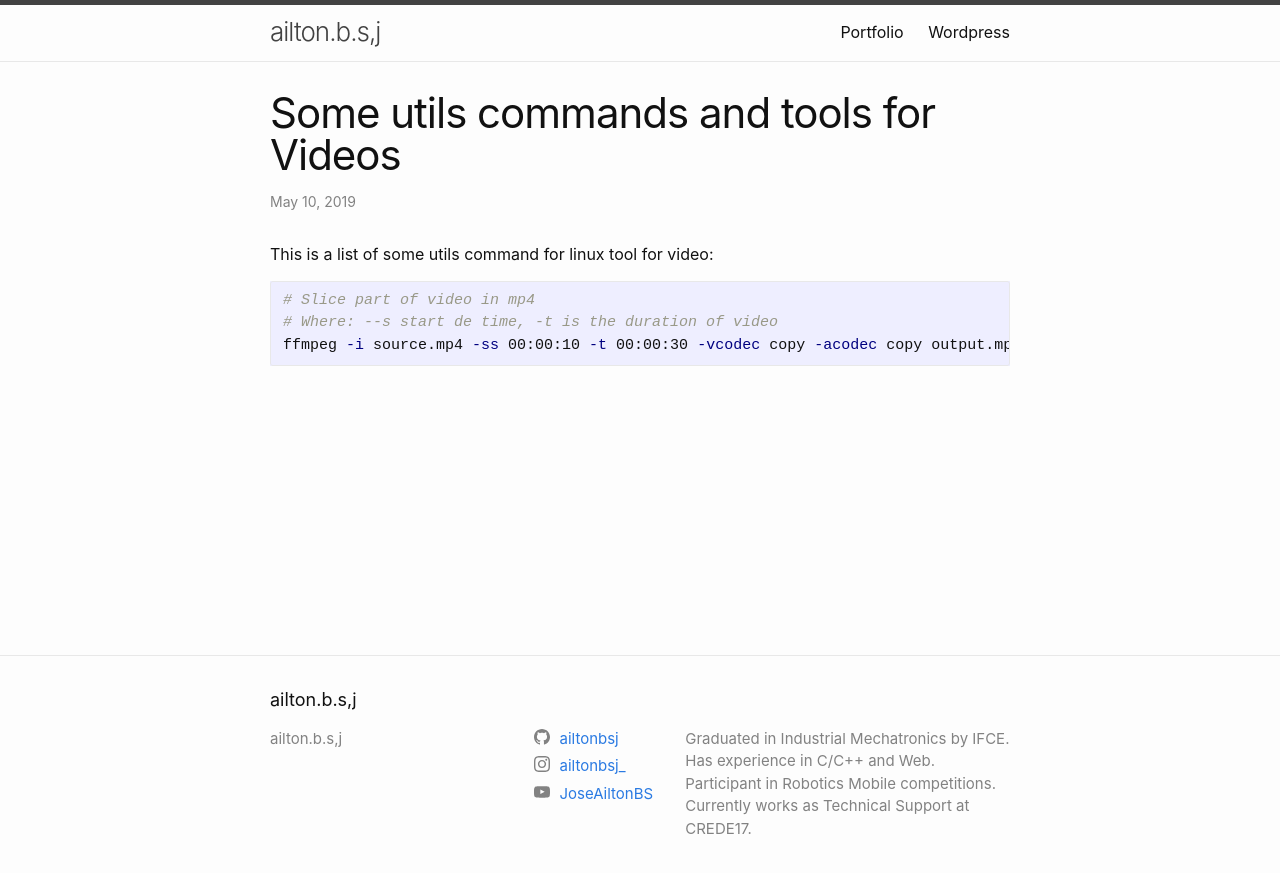
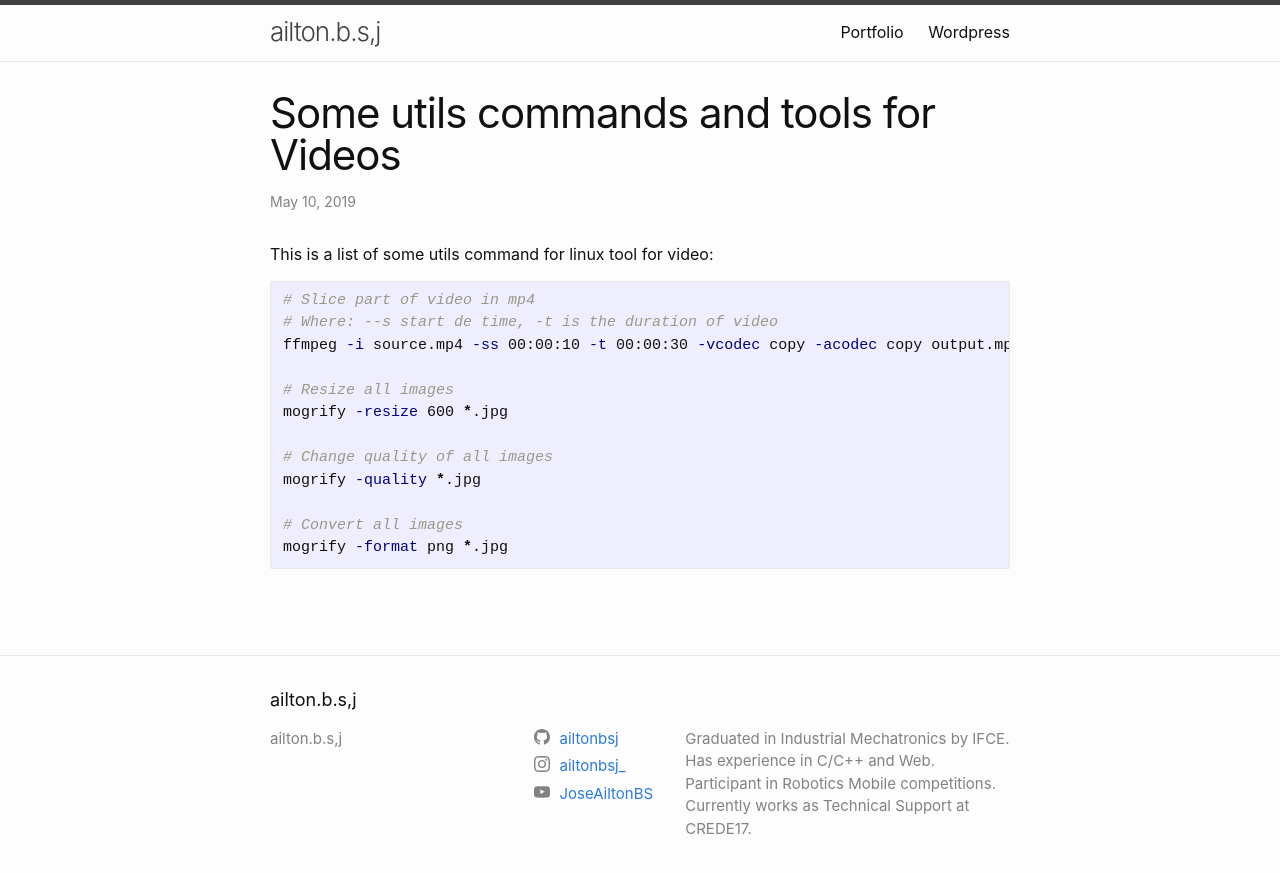
Before and after one commit to ailtonbsj/ailtonbsj.github.io, a Jekyll site: the page built from _posts/2019-05-10-some-utils-commands-and-tool-for-videos.md, in a window 1280 px wide. Shown: the top 873 px of the page. Built offline with Jekyll 4.4.1, drawn with Linux system fonts in a browser that asks for light colours; comment, search, counter and statistics services are not loaded.

Commit message:
resize images

````diff
--- a/_posts/2019-05-10-some-utils-commands-and-tool-for-videos.md
+++ b/_posts/2019-05-10-some-utils-commands-and-tool-for-videos.md
@@ -9,4 +9,13 @@ This is a list of some utils command for linux tool for video:
 # Slice part of video in mp4
 # Where: --s start de time, -t is the duration of video
 ffmpeg -i source.mp4 -ss 00:00:10 -t 00:00:30 -vcodec copy -acodec copy output.mp4
+
+# Resize all images
+mogrify -resize 600 *.jpg
+
+# Change quality of all images
+mogrify -quality *.jpg
+
+# Convert all images
+mogrify -format png *.jpg
 ```
````
